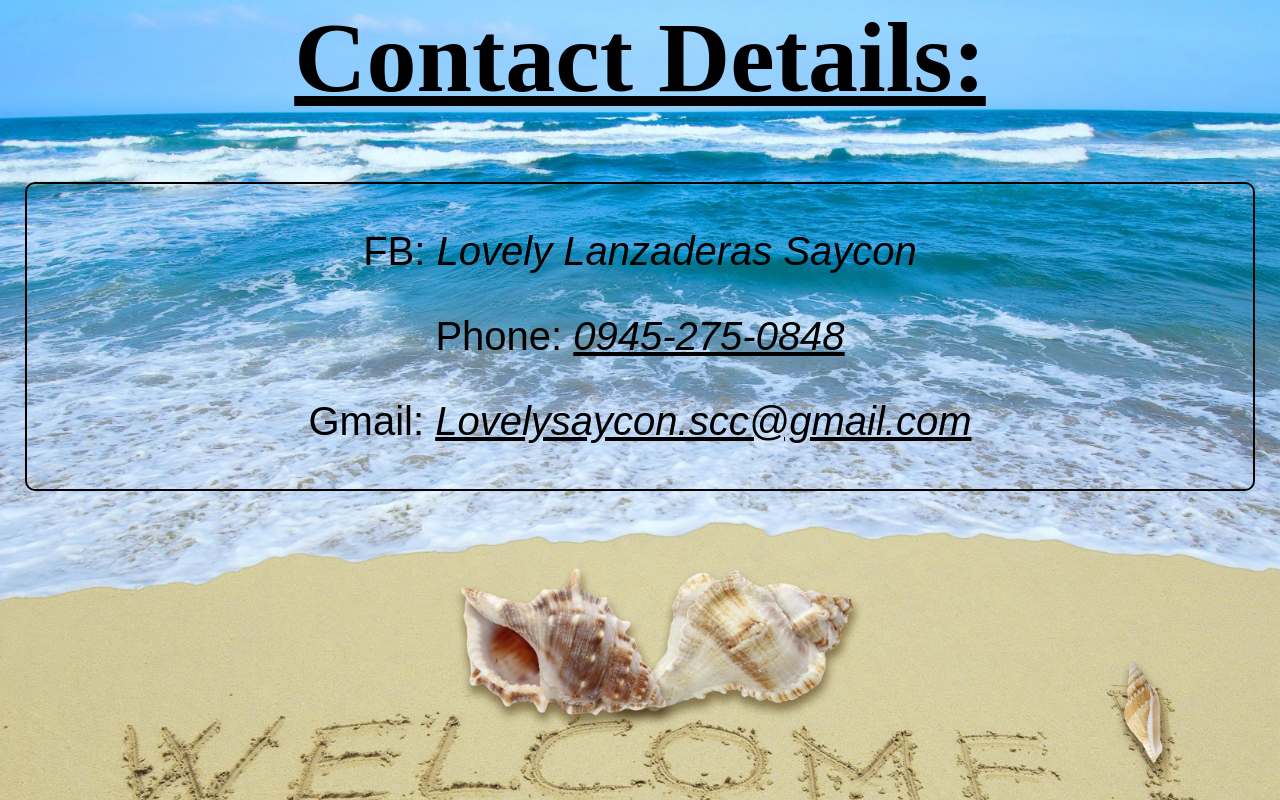
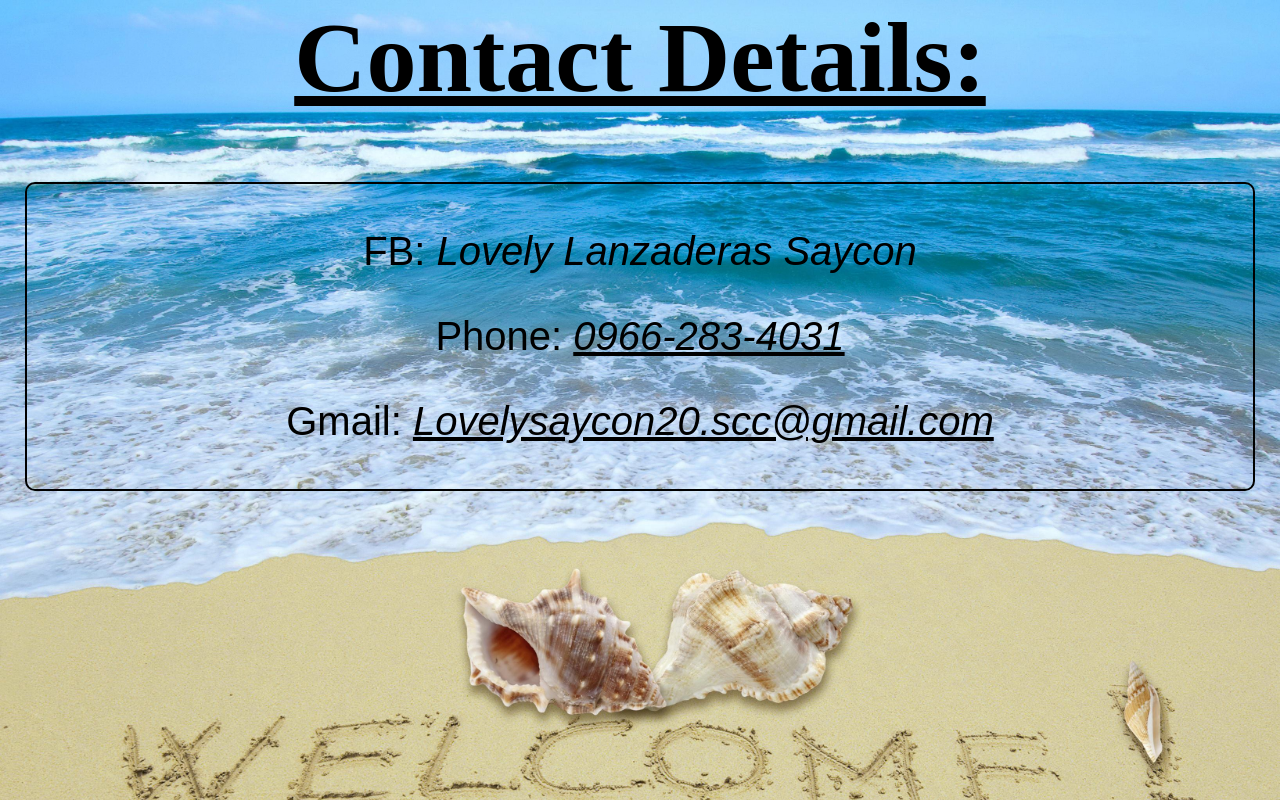
Before and after one commit to lovelycs3c/my-portfolio, a plain HTML site: page contacs.html in a window 1280 px wide. Drawn offline with Linux system fonts and the light colour scheme.

Commit message:
Update contacs.html

```diff
--- a/contacs.html
+++ b/contacs.html
@@ -7,8 +7,8 @@
     <h1 class="contacts"><u>Contact Details:</u></h1>
     <div class="contacts1">
         <p>FB: <i>Lovely Lanzaderas Saycon</i></p>
-        <p>Phone: <i><u>0945-275-0848</u></i></p>
-        <p>Gmail: <i><u>Lovelysaycon.scc@gmail.com</u></i></p>
+        <p>Phone: <i><u>0966-283-4031</u></i></p>
+        <p>Gmail: <i><u>Lovelysaycon20.scc@gmail.com</u></i></p>
     </div>
 
 
```
